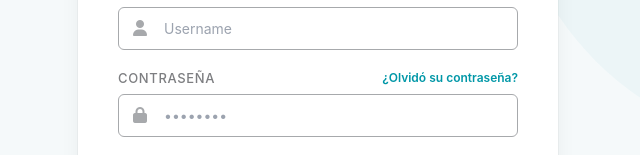
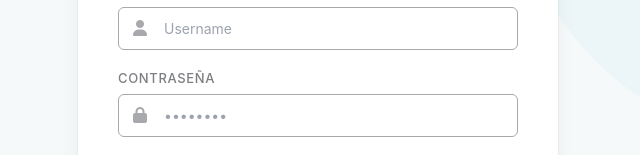
Before and after one commit to SI-GESTION-PROYECTOS-CONSTRUCCION/retrofit-frontend, an Angular app: page /login in a window 1280 px wide. Shown: the part 301-456 px from the top of the page, without its empty margins (322-962 px from the left). Built offline with nearby package versions, Linux system fonts and the light colour scheme.

Commit message:
refactor: remove forgot password link from login component

```diff
--- a/src/app/features/auth/pages/login-component/login-component.html
+++ b/src/app/features/auth/pages/login-component/login-component.html
@@ -28,7 +28,6 @@
       <div class="form-group">
         <div class="label-row">
           <label for="password">Contraseña</label>
-          <a href="#" class="forgot-link">¿Olvidó su contraseña?</a>
         </div>
         <div class="input-wrapper">
           <span class="icon"><i class="fa-solid fa-lock"></i></span>
```
